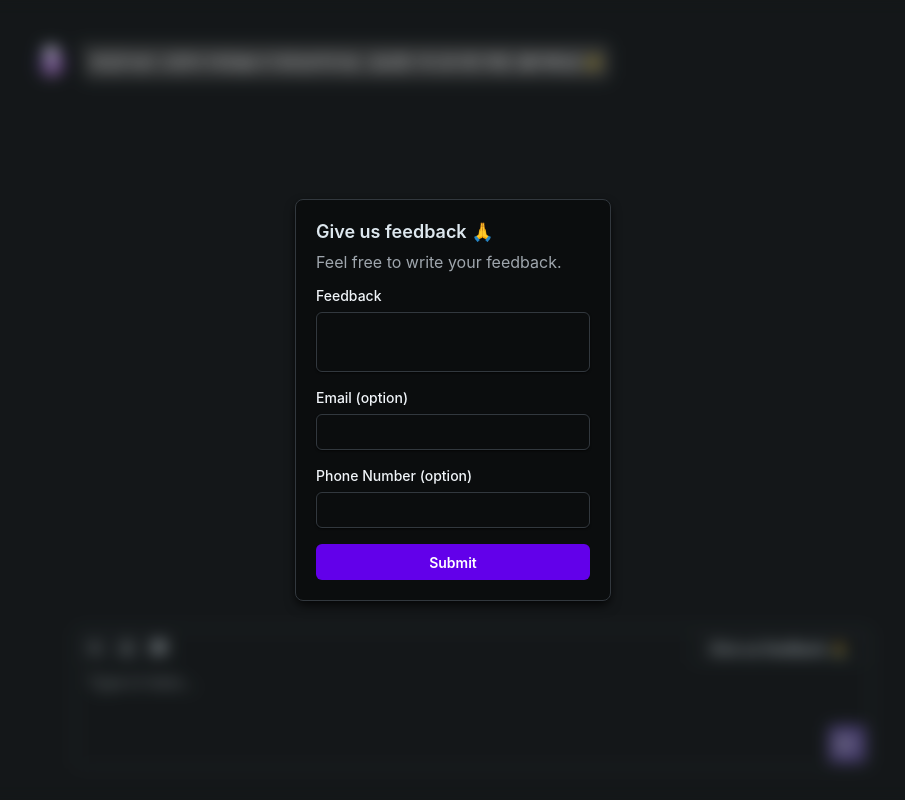
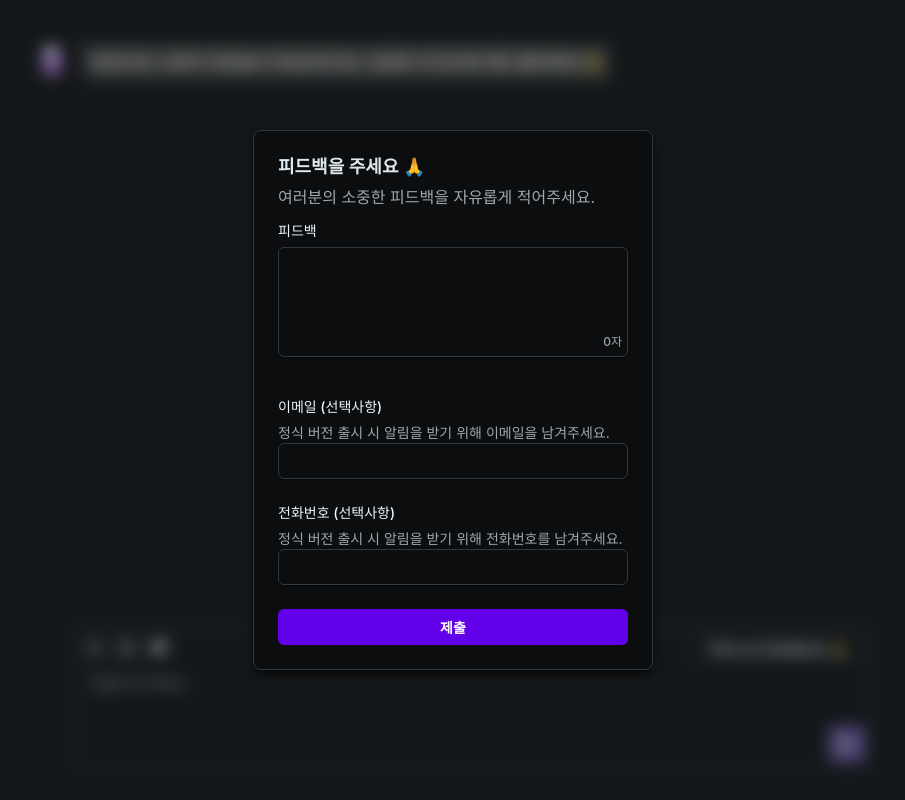
Before and after one commit to Jxxunnn/nextjs-taro-demo, a Next.js app: page /chat in a window 1280 px wide. Both pictures are taken after a click on the button "Give us feedback 🙏". Shown: the whole page, without its empty margins (187-1092 px from the left). Built offline with nearby package versions, Linux system fonts and the light colour scheme.

Commit message:
feat: 피드백 모달 UI 개선

```diff
--- a/src/app/chat/_components/ChatTextarea/FeedbackButton.tsx
+++ b/src/app/chat/_components/ChatTextarea/FeedbackButton.tsx
@@ -1,4 +1,4 @@
-import { Button, ButtonProps, Textarea } from '@mui/joy';
+import { Button, ButtonProps, FormHelperText, Textarea, Typography } from '@mui/joy';
 import DialogContent from '@mui/joy/DialogContent';
 import DialogTitle from '@mui/joy/DialogTitle';
 import FormControl from '@mui/joy/FormControl';
@@ -13,6 +13,7 @@ type FeedbackButtonProps = ButtonProps;
 
 export default function FeedbackButton(props: FeedbackButtonProps) {
   const [open, setOpen] = useState(false);
+  const [text, setText] = useState('');
 
   return (
     <>
@@ -29,35 +30,49 @@ export default function FeedbackButton(props: FeedbackButtonProps) {
         Give us feedback 🙏
       </Button>
       <Modal open={open} onClose={() => setOpen(false)}>
-        <ModalDialog>
-          <DialogTitle>Give us feedback 🙏</DialogTitle>
-          <DialogContent>Feel free to write your feedback.</DialogContent>
+        <ModalDialog sx={{ p: 3, width: 400 }}>
+          <DialogTitle>피드백을 주세요 🙏</DialogTitle>
+          <DialogContent>여러분의 소중한 피드백을 자유롭게 적어주세요.</DialogContent>
           <form
             onSubmit={(event: React.FormEvent<HTMLFormElement>) => {
               event.preventDefault();
               setOpen(false);
             }}
           >
-            <Stack spacing={2}>
+            <Stack spacing={3}>
               <FormControl>
-                <FormLabel>Feedback</FormLabel>
-                <Textarea minRows={2} />
+                <FormLabel>피드백</FormLabel>
+                <Textarea
+                  minRows={3}
+                  sx={{ marginBottom: 2 }}
+                  value={text}
+                  onChange={(event) => setText(event.target.value)}
+                  endDecorator={
+                    <Typography level="body-xs" sx={{ ml: 'auto' }}>
+                      {text.length}자
+                    </Typography>
+                  }
+                />
               </FormControl>
               <FormControl>
-                <FormLabel>Email (option)</FormLabel>
-                <Input />
+                <FormLabel>이메일 (선택사항)</FormLabel>
+                <FormHelperText>정식 버전 출시 시 알림을 받기 위해 이메일을 남겨주세요.</FormHelperText>
+                <Input name="email" />
               </FormControl>
               <FormControl>
-                <FormLabel>Phone Number (option)</FormLabel>
-                <Input />
+                <FormLabel>전화번호 (선택사항)</FormLabel>
+                <FormHelperText>정식 버전 출시 시 알림을 받기 위해 전화번호를 남겨주세요.</FormHelperText>
+                <Input name="phone" />
               </FormControl>
               <Button
                 type="submit"
+                color="primary"
+                sx={{ marginTop: 2, width: '100%' }}
                 onClick={() => {
-                  alert('제출 완료');
+                  alert('제출이 완료되었습니다.');
                 }}
               >
-                Submit
+                제출
               </Button>
             </Stack>
           </form>
```
